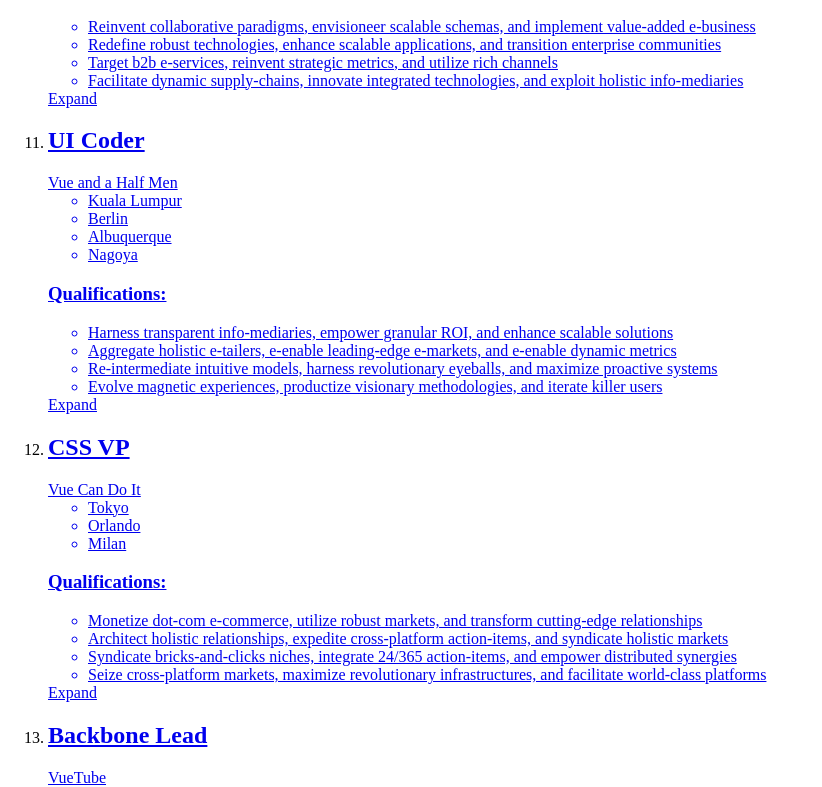
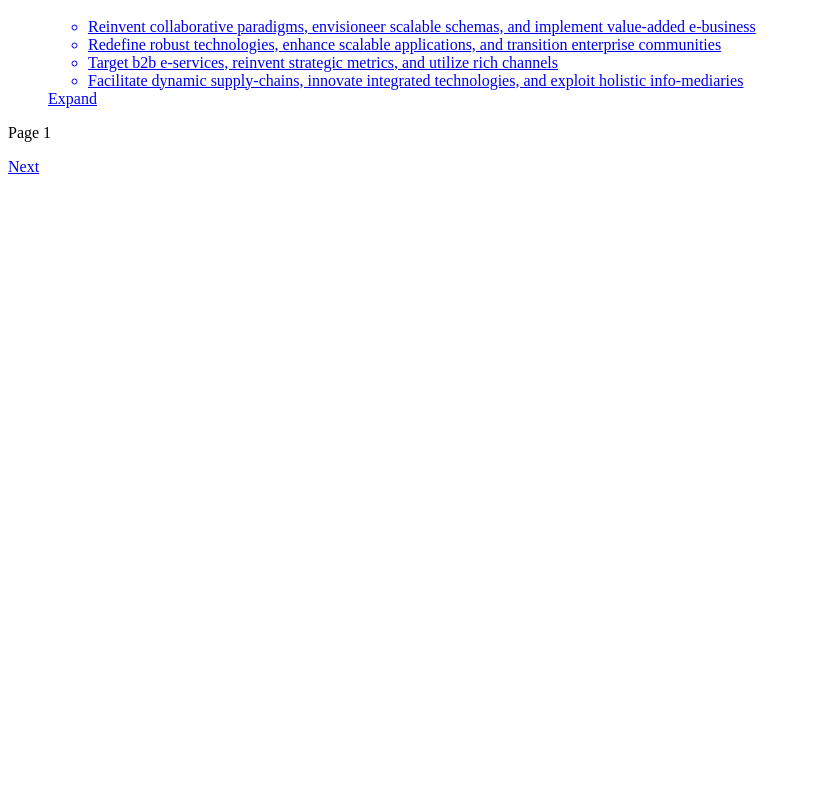
Before and after one commit to IfeOlaitan/Job-Search-App, a Vue app: page /#/jobs/results in a window 1280 px wide. Shown: the part 2764-3551 px from the top of the page, without its empty margins (0-822 px from the left). After the commit the page ends 2948 px from the top, so only its background shows below. Built offline with nearby package versions, Linux system fonts and the light colour scheme; data requests are answered from the project's data file; the HTML template or start-up script is replaced by a standard one.

Commit message:
pagination

```diff
--- a/src/components/JobResults/JobListings.vue
+++ b/src/components/JobResults/JobListings.vue
@@ -1,8 +1,28 @@
 <template>
   <main class="flex-auto p-8 bg-brand-gray-2">
     <ol>
-      <job-listing v-for="job in jobs" :key="job.id" :job="job" />
+      <job-listing v-for="job in displayedJobs" :key="job.id" :job="job" />
     </ol>
+    <div class="mt-8 mx-auto">
+      <div class="flex flex-nowrap">
+        <p class="text-sm flex-grow">Page {{ currentPage }}</p>
+
+        <div class="flex items-center justify-center">
+          <router-link
+            v-if="previousPage"
+            :to="{ name: 'JobResults', query: { page: previousPage } }"
+            class="mx-3 text-sm font-semibold text-brand-blue-1"
+            >Previous</router-link
+          >
+          <router-link
+            v-if="nextPage"
+            :to="{ name: 'JobResults', query: { page: nextPage } }"
+            class="mx-3 text-sm font-semibold text-brand-blue-1"
+            >Next</router-link
+          >
+        </div>
+      </div>
+    </div>
   </main>
 </template>
 
@@ -20,6 +40,28 @@
       jobs: [],
     };
   },
+  computed: {
+    currentPage() {
+      const pageString = this.$route.query.page || "1";
+      return Number.parseInt(pageString);
+    },
+    previousPage() {
+      const previousPage = this.currentPage - 1;
+      const firstPage = 1;
+      return previousPage >= firstPage ? previousPage : undefined;
+    },
+    nextPage() {
+      const nextPage = this.currentPage + 1; //10
+      const maxPage = this.jobs.length / 10;
+      return nextPage <= maxPage ? nextPage : undefined;
+    },
+    displayedJobs() {
+      const pageNumber = this.currentPage;
+      const firstJobIndex = (pageNumber - 1) * 10;
+      const lastJobIndex = pageNumber * 10;
+      return this.jobs.slice(firstJobIndex, lastJobIndex); //0 - 10. 10 - 20, 20 - 30,
+    },
+  },
   async mounted() {
     const response = await axios.get("http://localhost:3000/jobs");
     this.jobs = response.data;
--- a/src/router/index.js
+++ b/src/router/index.js
@@ -27,6 +27,9 @@
 const router = createRouter({
   history: createWebHashHistory(),
   routes,
+  scrollBehavior() {
+    return { top: 0, left: 0, behavior: "smooth" };
+  },
 });
 
 export default router;
```
